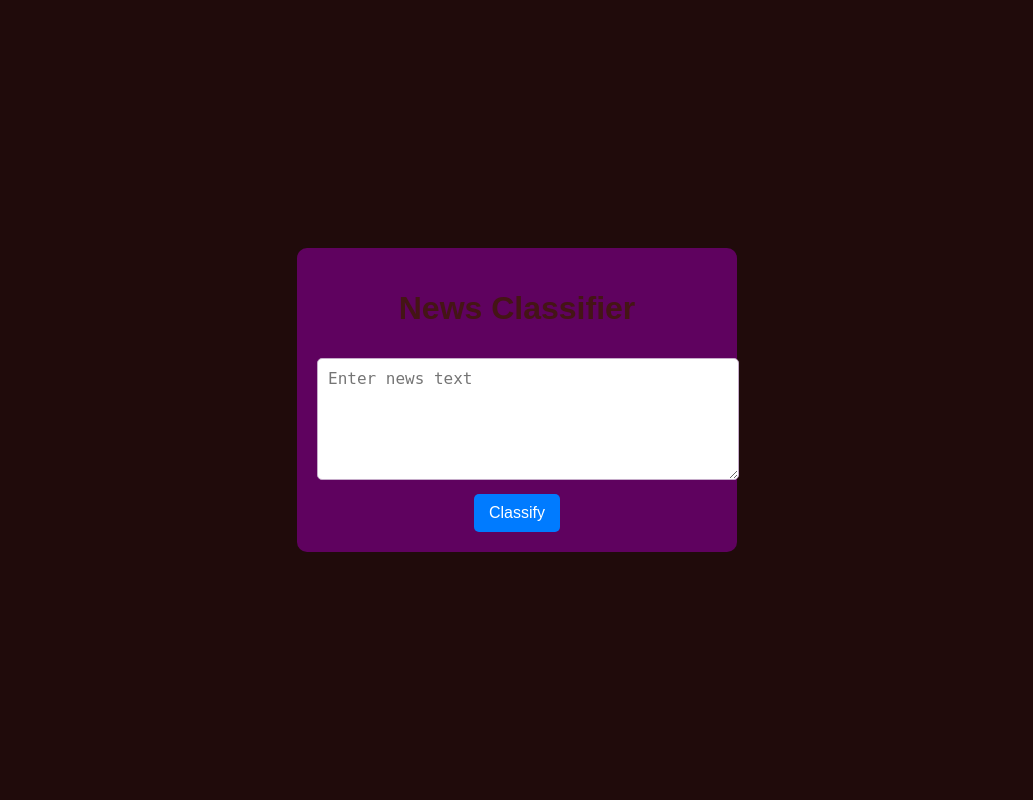
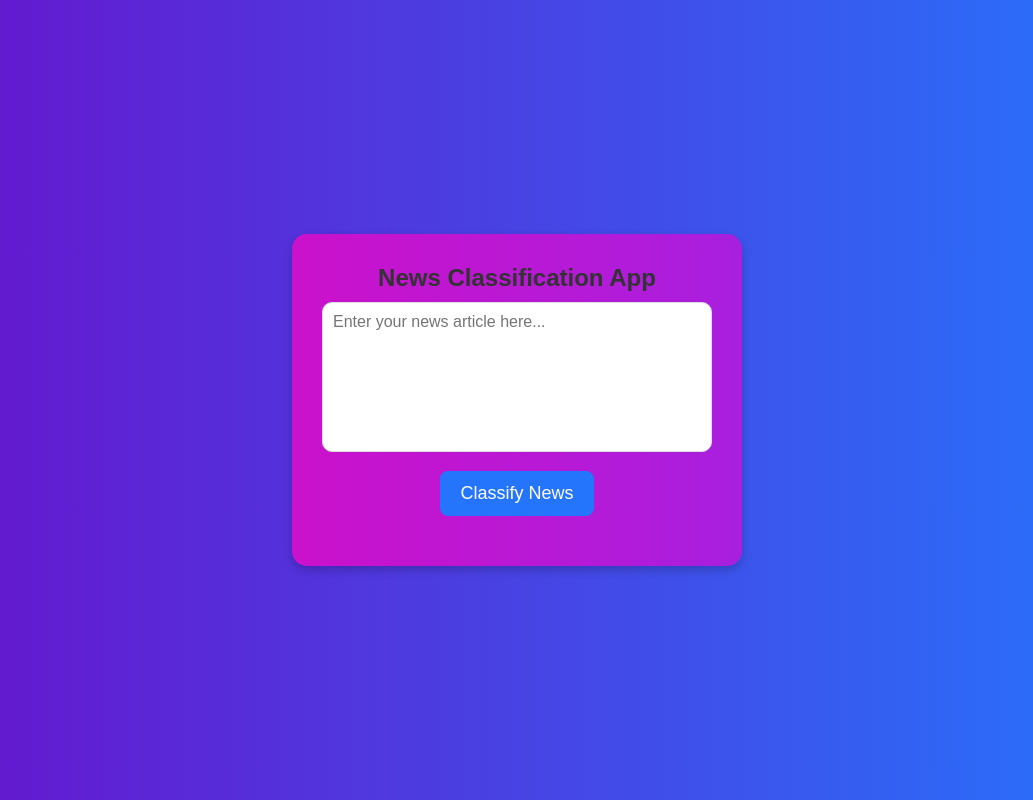
Before and after one commit to Princejaiswl/Project_news_classification, a FastAPI app: page / in a window 1280 px wide. Shown: the whole page, without its empty margins (123-1156 px from the left). Run offline with FastAPI, Linux system fonts and the light colour scheme; parts of the project's set-up code (start-up, migrations or seed data) failed here and were passed over.

Commit message:
Added 8 final files of news classification model

```diff
--- a/main.py
+++ b/main.py
@@ -1,14 +1,13 @@
 from fastapi import FastAPI, Request, Form
 from fastapi.templating import Jinja2Templates
 from fastapi.staticfiles import StaticFiles
-import joblib
+import pickle
 import os
 from sklearn.feature_extraction.text import TfidfVectorizer
 from sklearn.svm import SVC
 
 app = FastAPI()
 
-#BASE_DIR = os.path.dirname(os.path.abdpath())
 # Setup Jinja2 templates
 templates = Jinja2Templates(directory="templates")
 
@@ -16,8 +15,8 @@
 app.mount("/static", StaticFiles(directory="static"), name="static")
 
 # Define model & vectorizer file paths
-vectorizer_path = "models/tfidf_vectorizer.pkl"  # Changed to store in a "models" folder
-model_path = "models/best_svm_model.pkl"
+vectorizer_path = "models/tfidf_vectorizer.pkl"  # Updated filename (pickle version)
+model_path = "models/best_svm_model.pkl"  # Updated filename (pickle version)
 
 # Ensure both files exist before loading
 if not os.path.exists(model_path):
@@ -26,12 +25,20 @@
 if not os.path.exists(vectorizer_path):
     raise FileNotFoundError(f"🚨 Vectorizer file '{vectorizer_path}' not found!")
 
-# Load model and vectorizer
+# Load model and vectorizer using Pickle instead of Joblib
 try:
-    model = joblib.load(model_path)
-    vectorizer = joblib.load(vectorizer_path)
+    with open(model_path, "rb") as f:
+        model = pickle.load(f)
+        print(f"✅ Successfully loaded model from '{model_path}'")
+
+    with open(vectorizer_path, "rb") as f:
+        vectorizer = pickle.load(f)
+        print(f"✅ Successfully loaded vectorizer from '{vectorizer_path}'")
+
+except pickle.UnpicklingError:
+    raise RuntimeError("🚨 Error: Model/vectorizer file might be corrupted or saved in an incompatible format!")
 except Exception as e:
-    raise RuntimeError(f"🚨 Error loading model/vectorizer: {e}")
+    raise RuntimeError(f"🚨 Unexpected error while loading model/vectorizer: {e}")
 
 # Ensure correct object types
 if not hasattr(model, "predict"):
@@ -48,39 +55,43 @@
 # Prediction endpoint
 @app.post("/predict")
 async def predict(request: Request, text: str = Form(...)):
-    """Classify news article"""
+    """Classify input text using the SVM model"""
     text = text.strip()
 
-    if not text:  # Prevent empty input
+    if not text:
         return templates.TemplateResponse("index.html", {
             "request": request,
             "error": "Text cannot be empty!",
-            "category": None  # Ensure previous result clears
+            "category": None
         })
 
     try:
-        transformed_text = vectorizer.transform([text])  # Convert input text
+        # Transform input text using vectorizer
+        transformed_text = vectorizer.transform([text])
 
-        # Debugging print: Check transformed text
+        # Debugging: Check transformed text shape
         print(f"🔍 Transformed Text Shape: {transformed_text.shape}")
 
-        prediction = model.predict(transformed_text)[0]  # Get the prediction
+        # Get prediction
+        prediction = model.predict(transformed_text)[0]
 
-        # Debugging print: Check predicted category
+        # Debugging: Log prediction result
         print(f"✅ Predicted Category: {prediction}")
 
         return templates.TemplateResponse("index.html", {
             "request": request,
             "category": str(prediction),
-            "error": None  # Ensure previous errors clear
+            "error": None
         })
 
     except Exception as e:
+        print(f"⚠️ Prediction Error: {e}")  # Log error
         return templates.TemplateResponse("index.html", {
             "request": request,
             "error": f"🚨 Prediction Error: {str(e)}",
             "category": None
         })
+
 
 
 
--- a/templates/index.html
+++ b/templates/index.html
@@ -1,48 +1,116 @@
 <!DOCTYPE html>
-<html>
-
+<html lang="en">
 <head>
     <meta charset="UTF-8">
     <meta name="viewport" content="width=device-width, initial-scale=1.0">
-    <title>News Classifier</title>
-    <link rel="stylesheet" type="text/css" href="static/style.css">
+    <title>News Classification</title>
+    <style>
+        * {
+            margin: 0;
+            padding: 0;
+            box-sizing: border-box;
+            font-family: 'Arial', sans-serif;
+        }
+        body {
+            background: linear-gradient(to right, #6a11cb, #2575fc);
+            display: flex;
+            justify-content: center;
+            align-items: center;
+            height: 100vh;
+        }
+        .container {
+            background: linear-gradient(to right, #cb11cb, #a81fde);
+            padding: 30px;
+            border-radius: 15px;
+            box-shadow: 0px 4px 10px rgba(0, 0, 0, 0.2);
+            text-align: center;
+            width: 450px;
+        }
+        h2 {
+            color: #333;
+            margin-bottom: 10px;
+        }
+        textarea {
+            width: 100%;
+            height: 150px;
+            border: 1px solid #ddd;
+            border-radius: 10px;
+            padding: 10px;
+            font-size: 16px;
+            resize: none;
+        }
+        button {
+            background: #2575fc;
+            color: white;
+            font-size: 18px;
+            padding: 12px 20px;
+            border: none;
+            border-radius: 8px;
+            cursor: pointer;
+            margin-top: 15px;
+            transition: background 0.3s;
+        }
+        button:hover {
+            background: #1a5cc8;
+        }
+        #result {
+            margin-top: 20px;
+            font-size: 18px;
+            font-weight: bold;
+            color: #093f09;
+        }
+    </style>
 </head>
 <body>
     <div class="container">
-        <h1>News Classifier</h1>
-        <form method="post" action="/predict">
-            <textarea name="text" placeholder="Enter news text"></textarea><br>
-            <button type="submit">Classify</button>
-        </form>
+        <h2>News Classification App</h2>
+        <textarea id="newsText" placeholder="Enter your news article here..."></textarea>
+        <button onclick="classifyNews()">Classify News</button>
+
+    <script>
+        async function classifyNews() {
+            let newsText = document.getElementById("newsText").value.trim();
+            let resultDiv = document.getElementById("result");
+
+            if (!newsText) {
+                resultDiv.innerHTML = "<p style='color: red;'>Please enter a news article!</p>";
+                return;
+            }
+
+            // Create form data
+            let formData = new FormData();
+            formData.append("text", newsText);
+
+            try {
+                let response = await fetch("/predict", {
+                    method: "POST",
+                    body: formData,
+                });
+
+                let htmlResponse = await response.text();  // Get response as HTML
+                let parser = new DOMParser();
+                let doc = parser.parseFromString(htmlResponse, "text/html");
+
+                // Extract the new category result from the response
+                let newResult = doc.getElementById("result").innerHTML;
+
+                // Update the result section without reloading the page
+                resultDiv.innerHTML = newResult;
+
+            } catch (error) {
+                console.error("Error:", error);
+                resultDiv.innerHTML = "<p style='color: red;'>An error occurred while classifying the news.</p>";
+            }
+        }
+    </script>
+
+    <div id="error">{% if error %}<p style="color: red;">{{ error }}</p>{% endif %}</div>
+    <div id="result">
         {% if category %}
-        <div class="result">
-            <h2>Category: {{ category }}</h2>
-        </div>
+            <h2>✅ Predicted Category: <span style="color: #008000;">{{ category }}</span></h2>
         {% endif %}
     </div>
+    <!-- <p id="result"></p> -->
+</div>
 </body>
 </html>
-
-
-
-
-
-
-<!-- <!DOCTYPE html>
-<html>
-<head>
-    <title>News Classifier</title>
-    <link rel="stylesheet" type="text/css" href="/static/style.css">
-</head>
-
-<body>
-    <h1>News Classifier</h1>
-    <form method="post" action="/predict">
-        <textarea name="text" placeholder="Enter news text"></textarea><br>
-        <button type="submit">Classify</button>
-    </form>
-    {% if category %}
-    <h2>Category: {{ category }}</h2>
-    {% endif %}
-</body>
-</html> -->
```
